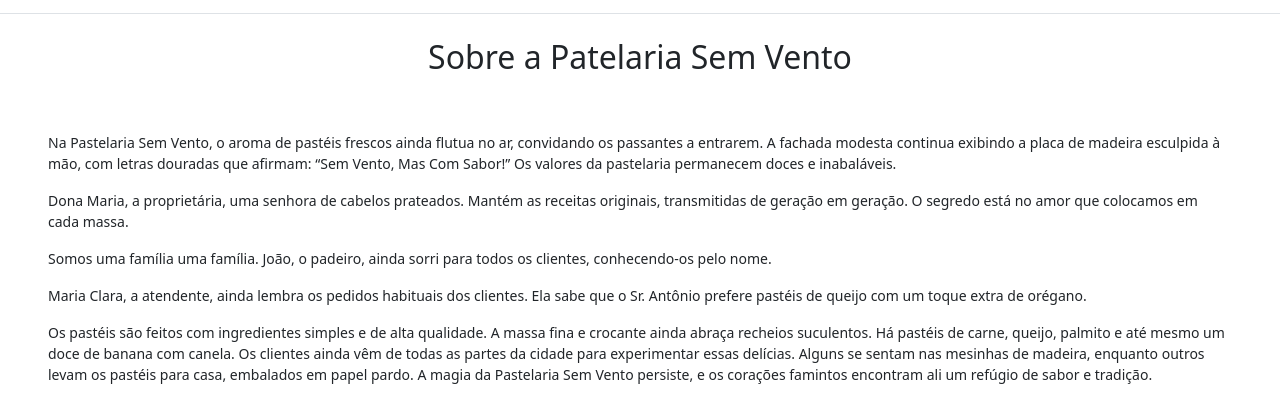
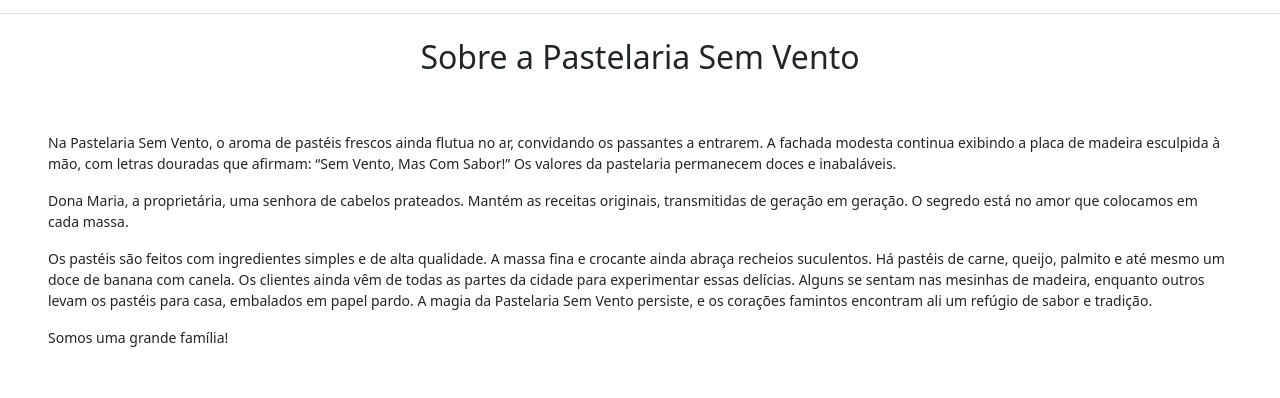
Before and after one commit to vitordmoura/MarketPlace---Pastel-Sem-Vento, a plain HTML site: page pastelaria/Sobre.html in a window 1280 px wide. Shown: the part 59-457 px from the top of the page. Drawn offline with nearby package versions, Linux system fonts and the light colour scheme.

Commit message:
feat: Spell check

```diff
--- a/pastelaria/Sobre.html
+++ b/pastelaria/Sobre.html
@@ -36,17 +36,16 @@
         <li class="nav-item"><a href="#" class="nav-link">Contato</a></li>
       </ul>
     </header>
-    <h2 class='PageTitle'>Sobre a Patelaria Sem Vento</h2>
+    <h2 class='PageTitle'>Sobre a Pastelaria Sem Vento</h2>
     <section class="p">
       <p>Na Pastelaria Sem Vento, o aroma de pastéis frescos ainda flutua no ar, convidando os passantes a entrarem. A fachada modesta continua exibindo a placa de madeira esculpida à mão, com letras douradas que afirmam: “Sem Vento, Mas Com Sabor!”
       Os valores da pastelaria permanecem doces e inabaláveis.</p>
       <p>Dona Maria, a proprietária, uma senhora de cabelos prateados. Mantém as receitas originais, transmitidas de geração em geração. O segredo está no amor que colocamos em cada massa.</p>
-      <p>Somos uma família uma família. João, o padeiro, ainda sorri para todos os clientes, conhecendo-os pelo nome.
-      <p> Maria Clara, a atendente, ainda lembra os pedidos habituais dos clientes. Ela sabe que o Sr. Antônio prefere pastéis de queijo com um toque extra de orégano.</p>
       <p>Os pastéis são  feitos com ingredientes simples e de alta qualidade. A massa fina e crocante ainda abraça recheios suculentos. Há pastéis de carne, queijo, palmito e até mesmo um doce de banana com canela.
         Os clientes ainda vêm de todas as partes da cidade para experimentar essas delícias. Alguns se sentam nas mesinhas de madeira, enquanto outros levam os pastéis para casa, embalados em papel pardo.
         A magia da Pastelaria Sem Vento persiste, e os corações famintos encontram ali um refúgio de sabor e tradição.
       </p>
+      <p>Somos uma grande família!
     </section>
 
       <div
```
